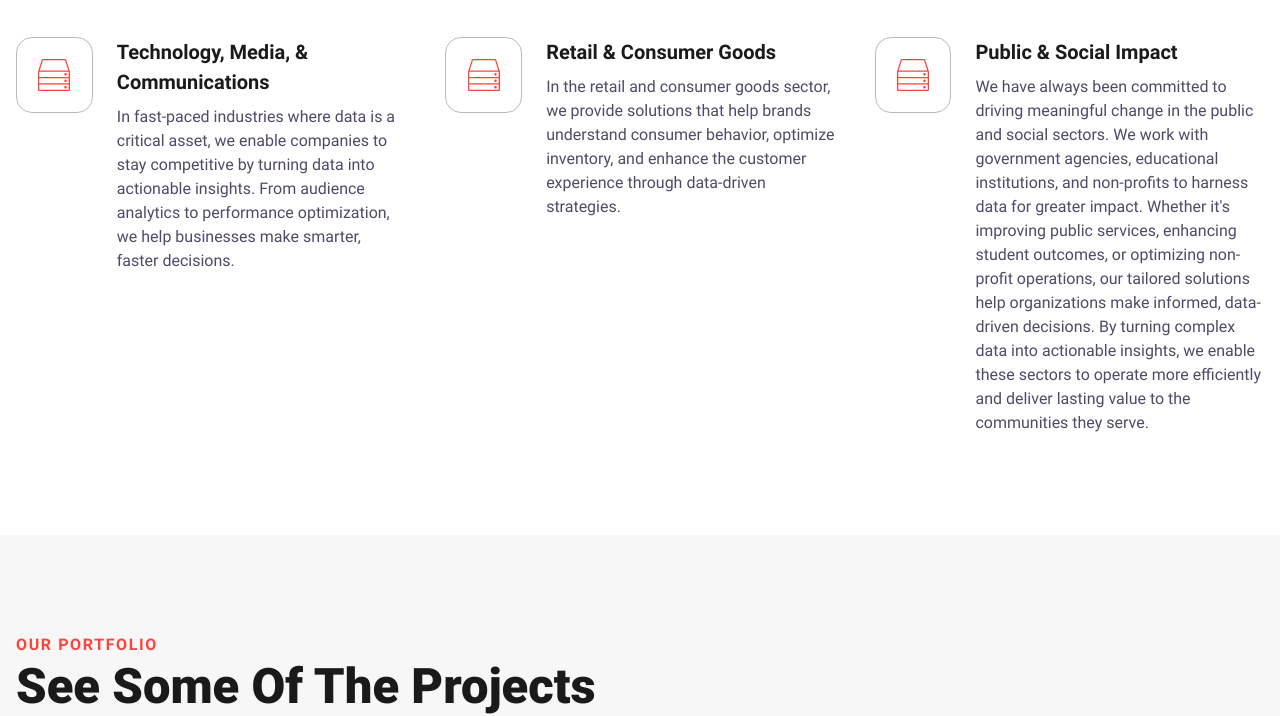
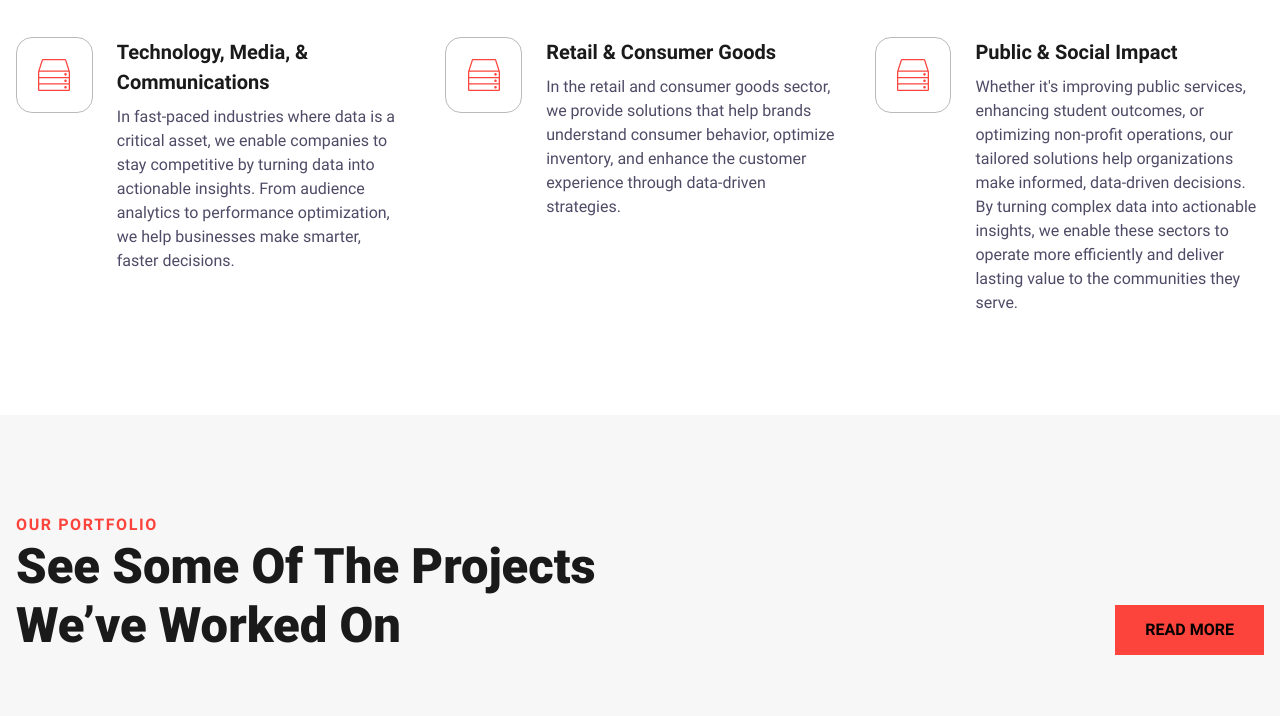
Before and after one commit to mmehelay/Nexsis, an Eleventy site: page src/index.html in a window 1280 px wide. Shown: the part 3904-4620 px from the top of the page. Built offline with nearby package versions, Linux system fonts and the light colour scheme; Eleventy itself is replaced by a stand-in of ours; files that its build step writes are made by us from their sources; grey boxes are pictures that could not be loaded.

Commit message:
word reduction

```diff
--- a/src/index.html
+++ b/src/index.html
@@ -217,7 +217,7 @@ eleventyNavigation:
                     </picture>
                     <div class="cs-text-group">
                         <h3 class="cs-h3">Public & Social Impact</h3>
-                        <p class="cs-item-text">We have always been committed to driving meaningful change in the public and social sectors. We work with government agencies, educational institutions, and non-profits to harness data for greater impact. Whether it's improving public services, enhancing student outcomes, or optimizing non-profit operations, our tailored solutions help organizations make informed, data-driven decisions. By turning complex data into actionable insights, we enable these sectors to operate more efficiently and deliver lasting value to the communities they serve.</p>
+                        <p class="cs-item-text">Whether it's improving public services, enhancing student outcomes, or optimizing non-profit operations, our tailored solutions help organizations make informed, data-driven decisions. By turning complex data into actionable insights, we enable these sectors to operate more efficiently and deliver lasting value to the communities they serve.</p>
                     </div>
                 </li>
             </ul>
```
